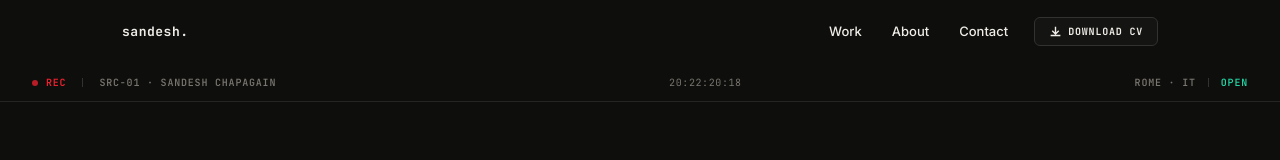
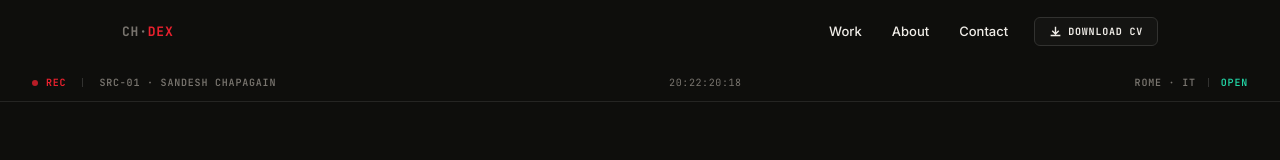
Before and after one commit to Dexasan/portfolio, a Next.js app: page / in a window 1280 px wide. Shown: the top 160 px of the page. Built offline with nearby package versions, Linux system fonts and the light colour scheme.

Commit message:
fix: rebrand nav logo to CH·DEX

```diff
--- a/components/Nav.tsx
+++ b/components/Nav.tsx
@@ -33,9 +33,10 @@ export default function Nav() {
       <div className="max-w-[1100px] mx-auto px-8 h-full flex items-center justify-between">
         <Link
           href="/"
-          className="font-mono text-[13px] font-bold tracking-[0.04em] text-accent"
+          className="font-mono text-[13px] font-bold tracking-[0.06em] flex items-center gap-0"
         >
-          sandesh.
+          <span style={{ color: 'var(--color-muted)' }}>CH·</span>
+          <span style={{ color: 'var(--color-accent)' }}>DEX</span>
         </Link>
         <nav className="flex items-center gap-0.5">
           {links.map(({ href, label }) => {
```
